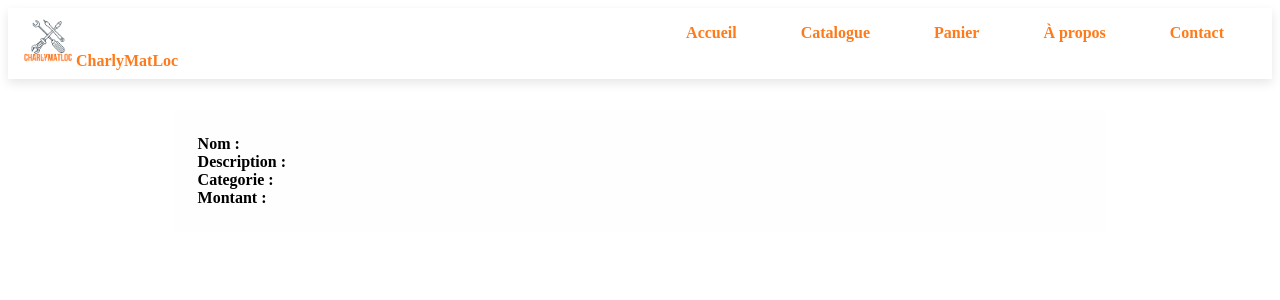
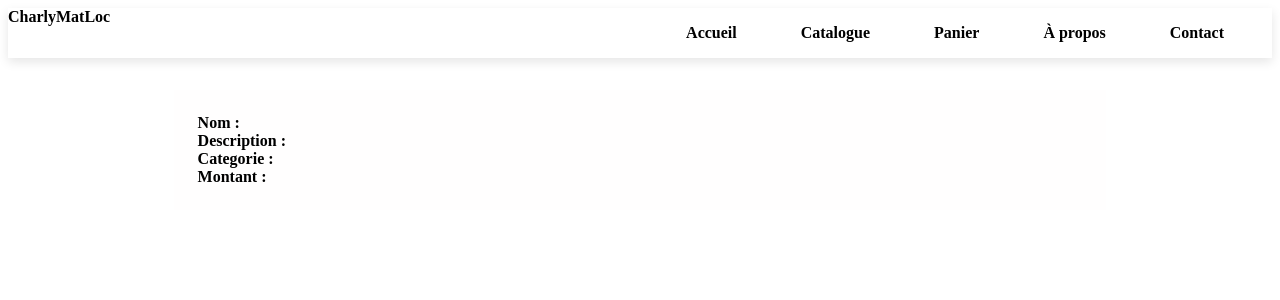
Before and after one commit to haanaan/Atelier1, a PHP site: page /detailOutil.html in a window 1280 px wide. Shown: the top 300 px of the page. Run offline with PHP 8.4, Linux system fonts and the light colour scheme; style sheets or scripts are compiled from the project's sources.

Commit message:
fix(outil):scss modification

```diff
--- a/html/detailOutil.html
+++ b/html/detailOutil.html
@@ -12,10 +12,9 @@
 </html>
  <div class="main">
     <nav class="navbar">
-      <a href="#" class="brand">
-        <img src="images/Charly.png" alt="Logo CharlyMatLoc" width="48" height="48">
-        <span>CharlyMatLoc</span>
-      </a>
+       <div>
+        <trong>CharlyMatLoc</strong>
+       </div>
       <ul>
         <li><a href="index.html">Accueil</a></li>
         <li><a href="catalogue.html" class="active">Catalogue</a></li>
--- a/html/scss/_contentDetail.scss
+++ b/html/scss/_contentDetail.scss
@@ -1,4 +1,3 @@
-$color:#ff7a1a;
 %nav {
   display: flex;
   flex-direction: row;
@@ -10,7 +9,7 @@ $color:#ff7a1a;
 
 %a {
   text-decoration: none;
-  color:$color;
+  color:black;
   padding: 0.6em 1em;
 }
 
@@ -51,6 +50,6 @@ $color-shadow: rgba(0, 0, 0, 0);
 
 }
 %content{
-    display: flex;
+    // display: flex;
     margin: 2em;
 }
```
